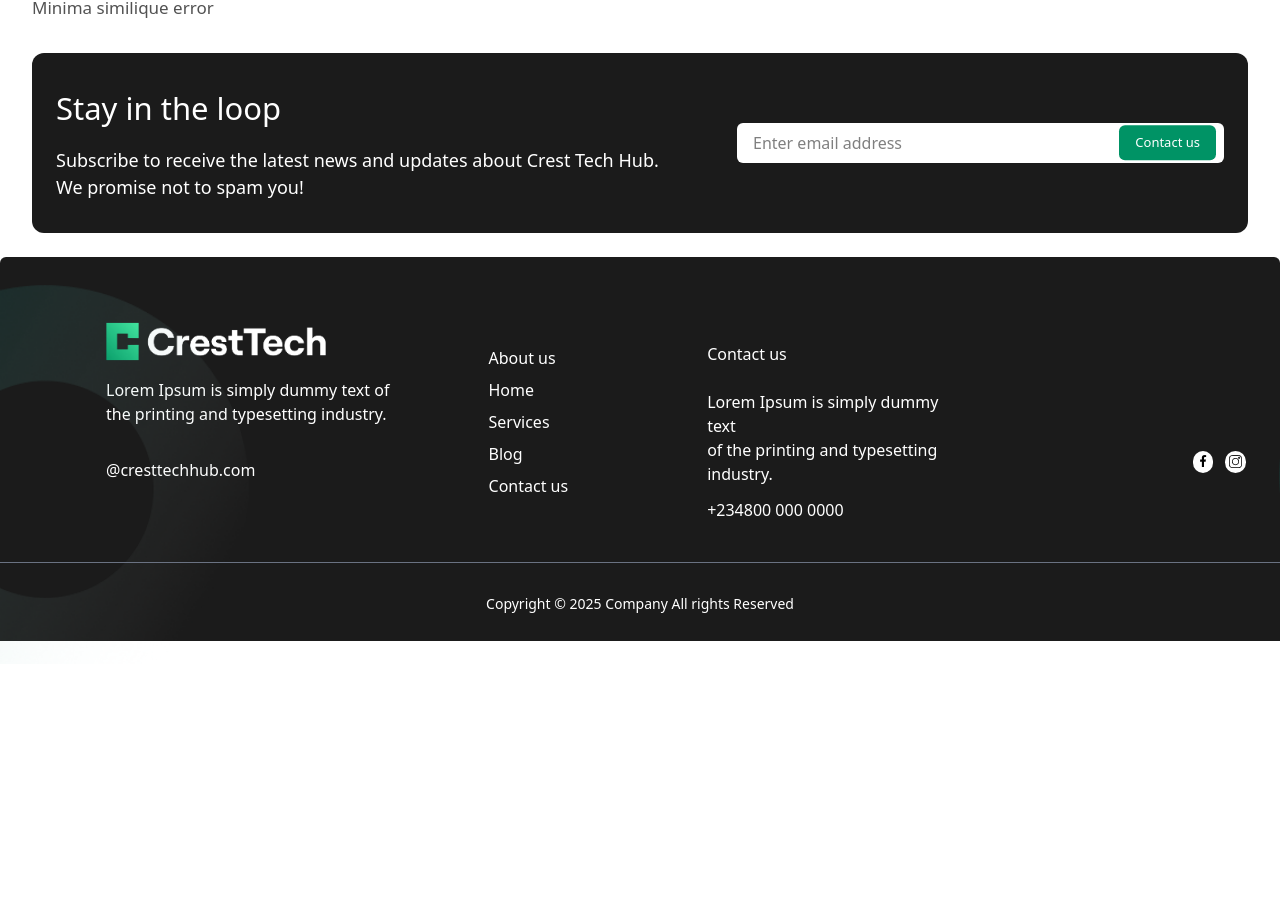
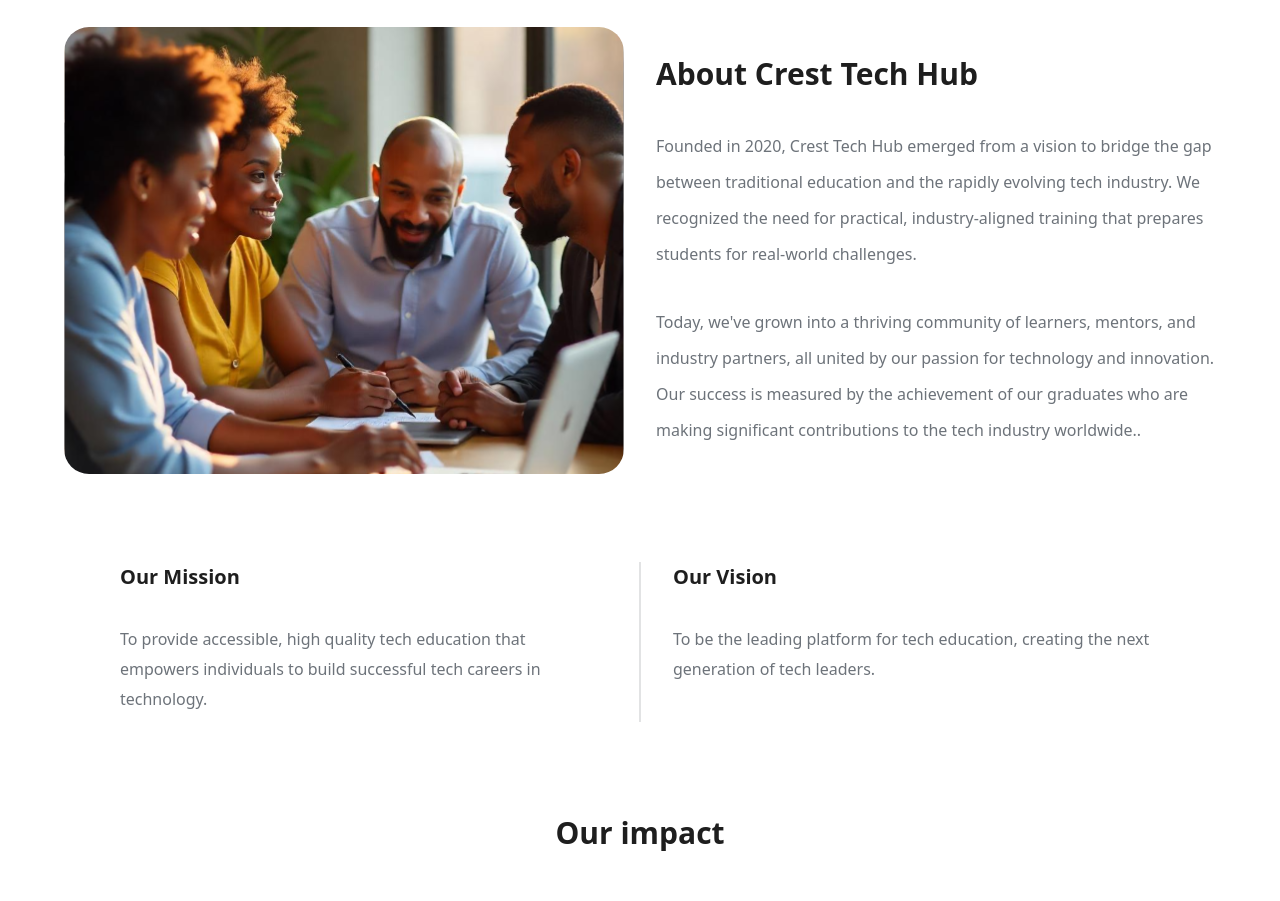
Before and after one commit to Cresttechhub/crestFrontend, a React (Vite) app: page /about in a window 1280 px wide. Shown: the part 141-1042 px from the top of the page. Before the commit the page ends 862 px from the top, so only its background shows below. Built offline with nearby package versions, Linux system fonts and the light colour scheme.

Commit message:
feat(about_page): create about page, including leadership team, core values, and impact sections

```diff
--- a/src/components/About/About.jsx
+++ b/src/components/About/About.jsx
@@ -76,13 +76,17 @@ const About = () => {
     <div className="px-16 py-6" ref={ref}>
       <div className="flex justify-between">
         <div className="w-full">
-          <img src={about_img} alt="About Crest Tech Hub" />
+          <img
+            src={about_img}
+            alt="about image"
+            className="w-[667px] h-[447px] rounded-[25px] object-cover"
+          />
         </div>
-        <div className="w-full flex flex-col justify-start">
+        <div className="w-full flex flex-col justify-start mt-6">
           <h1 className="text-[40px] text-[#1E1E1E] font-bold mb-8">
             About Crest Tech Hub
           </h1>
-          <div className="text-[#6D737A] text-2xl min-h-[120px] leading-relaxed">
+          <div className="text-[#6D737A] text-[16px] leading-[36px]">
             <AnimatePresence>
               <motion.p
                 key="paragraph1"
--- a/src/components/Choice/Choice.jsx
+++ b/src/components/Choice/Choice.jsx
@@ -43,7 +43,7 @@ const Choice = () => {
                 {feature.description}
               </p>
               {index < features.length - 1 && (
-                <div className="hidden lg:block absolute top-0 bottom-0 right-0 w-px bg-gray-300" />
+                <div className="hidden md:block absolute top-0 bottom-0 right-0 border border-[#6D737A] opacity-20"></div>
               )}
             </div>
           ))}
--- a/src/pages/About/About.jsx
+++ b/src/pages/About/About.jsx
@@ -1,7 +1,246 @@
 import React from "react";
+import about_img from "../../images/about_img.svg";
+import leaders from "../../images/leaders.svg";
+import { FaUserCheck } from "react-icons/fa";
+import { RiBuilding2Line, RiUserCommunityFill } from "react-icons/ri";
+import { LuGraduationCap } from "react-icons/lu";
+import { MdLightbulbOutline } from "react-icons/md";
+import { CiGlobe } from "react-icons/ci";
+import { TiSocialFacebook } from "react-icons/ti";
+import { FaTwitter, FaInstagram } from "react-icons/fa";
 
+const impacts = [
+  {
+    icon: <FaUserCheck className="text-green-600 text-3xl" />,
+    number: "5000+",
+    description: "Students Trained",
+  },
+  {
+    icon: <RiBuilding2Line className="text-green-600 text-3xl" />,
+    number: "200+",
+    description: "Partner Companies",
+  },
+
+  {
+    icon: <LuGraduationCap className="text-green-600 text-3xl" />,
+    number: "92%",
+    description: "Certification Earned",
+  },
+];
+const values = [
+  {
+    icon: <MdLightbulbOutline className="text-green-600 text-3xl" />,
+    title: "Innovation",
+    description:
+      "We embrace new technologies and teaching methods to provide cutting-edge education.",
+  },
+  {
+    icon: <RiUserCommunityFill className="text-green-600 text-3xl" />,
+    title: "Community",
+    description:
+      "We foster a supportive environment where students learn and grow together.",
+  },
+
+  {
+    icon: <CiGlobe className="text-green-600 text-3xl" />,
+    title: "Excellence",
+    description:
+      "We maintain high standards in our curriculum and student outcomes.",
+  },
+];
+
+const leadershipTeam = [
+  {
+    name: "Alexander Kate",
+    position: "Chief Executive Officer",
+    image: leaders,
+    facebook: "https://www.linkedin.com/in/fatimah-adebimpe-441b10145",
+    twitter: "https://www.linkedin.com/in/fatimah-adebimpe-441b10145",
+    instagram: "https://www.linkedin.com/in/fatimah-adebimpe-441b10145",
+  },
+  {
+    name: "Alexander Kate",
+    position: "Chief Executive Officer",
+    image: leaders,
+    facebook: "https://www.linkedin.com/in/fatimah-adebimpe-441b10145",
+    twitter: "https://www.linkedin.com/in/fatimah-adebimpe-441b10145",
+    instagram: "https://www.linkedin.com/in/fatimah-adebimpe-441b10145",
+  },
+  {
+    name: "Alexander Kate",
+    position: "Chief Executive Officer",
+    image: leaders,
+    facebook: "https://www.linkedin.com/in/fatimah-adebimpe-441b10145",
+    twitter: "https://www.linkedin.com/in/fatimah-adebimpe-441b10145",
+    instagram: "https://www.linkedin.com/in/fatimah-adebimpe-441b10145",
+  },
+  {
+    name: "Alexander Kate",
+    position: "Chief Executive Officer",
+    image: leaders,
+    facebook: "https://www.linkedin.com/in/fatimah-adebimpe-441b10145",
+    twitter: "https://www.linkedin.com/in/fatimah-adebimpe-441b10145",
+    instagram: "https://www.linkedin.com/in/fatimah-adebimpe-441b10145",
+  },
+];
 const About = () => {
-  return <div>I am about</div>;
+  return (
+    <div className="mt-36 ">
+      {/* about */}
+      <div className="px-16 py-6">
+        <div className="grid grid-cols-1 md:grid-cols-2 gap-8">
+          <div className="w-full">
+            <img
+              src={about_img}
+              alt="About Crest Tech Hub"
+              className="w-[667px] h-[447px] rounded-[25px] object-cover"
+            />
+          </div>
+          <div className="w-full flex flex-col justify-start mt-6">
+            <h1 className="text-[30px] text-[#1E1E1E] font-bold mb-8">
+              About Crest Tech Hub
+            </h1>
+            <div className="text-[#6D737A] text-[16px] leading-[36px]">
+              <p>
+                Founded in 2020, Crest Tech Hub emerged from a vision to bridge
+                the gap between traditional education and the rapidly evolving
+                tech industry. We recognized the need for practical,
+                industry-aligned training that prepares students for real-world
+                challenges.
+              </p>
+              <p className="mt-8">
+                Today, we've grown into a thriving community of learners,
+                mentors, and industry partners, all united by our passion for
+                technology and innovation. Our success is measured by the
+                achievement of our graduates who are making significant
+                contributions to the tech industry worldwide..
+              </p>
+            </div>
+          </div>
+        </div>
+      </div>
+
+      {/* mission & vision */}
+      <div className="mt-10 px-30 py-6">
+        <div className="flex justify-between">
+          <div className="w-full">
+            <h1 className="text-[#1E1E1E] text-[20px] font-bold mb-8">
+              Our Mission
+            </h1>
+            <p className="text-[#6D737A] text-[16px] leading-[30px] max-w-[537px]">
+              To provide accessible, high quality tech education that empowers
+              individuals to build successful tech careers in technology.
+            </p>
+          </div>
+          <div className="h-40 border border-[#6D737A] opacity-20 mx-8" />
+          <div className="w-full">
+            <h1 className="text-[#1E1E1E] text-[20px] font-bold mb-8">
+              Our Vision
+            </h1>
+            <p className="text-[#6D737A] text-[16px] leading-[30px] max-w-[537px]">
+              To be the leading platform for tech education, creating the next
+              generation of tech leaders.
+            </p>
+          </div>
+        </div>
+      </div>
+      {/* impact */}
+      <div className="mt-10 px-30 py-6">
+        <h2 className="text-[30px] text-[#1E1E1E] font-bold  text-center mb-12">
+          Our impact
+        </h2>
+        <div className="grid grid-cols-1 md:grid-cols-3 gap-16">
+          {impacts.map((impact, index) => (
+            <div key={index} className="flex flex-col items-start relative">
+              <div className="px-4 py-2 bg-[#E4FFF2] border border-[#00A665] rounded-[10px] mb-4">
+                {impact.icon}
+              </div>
+              <h3 className="text-[34px] font-bold  text-[#00A665]">
+                {impact.number}
+              </h3>
+              <p className="text-[#6D737A] mt-2 text-[16px]">
+                {impact.description}
+              </p>
+              {index < values.length - 1 && (
+                <div className="hidden md:block absolute top-0 bottom-0 right-0 border border-[#6D737A] opacity-20"></div>
+              )}
+            </div>
+          ))}
+        </div>
+      </div>
+      {/* core values */}
+      <div className="mt-10 px-30 py-6">
+        <h2 className="text-[30px] text-[#1E1E1E] font-bold  text-center mb-12">
+          Our Core Values
+        </h2>
+        <div className="grid grid-cols-1 md:grid-cols-3 gap-16">
+          {values.map((value, index) => (
+            <div key={index} className="flex flex-col items-start relative">
+              <div className="px-4 py-2 bg-[#E4FFF2] border border-[#00A665] rounded-[10px] mb-4">
+                {value.icon}
+              </div>
+              <h3 className="text-[34px] font-bold  text-[#00A665]">
+                {value.title}
+              </h3>
+              <p className="text-[#6D737A] mt-2 text-[16px] max-w-[342px]">
+                {value.description}
+              </p>
+              {index < values.length - 1 && (
+                <div className="hidden md:block absolute top-0 bottom-0 right-0 border border-[#6D737A] opacity-20"></div>
+              )}
+            </div>
+          ))}
+        </div>
+      </div>
+      {/* leadership team */}
+      <div className="mt-10 px-16 py-6">
+        <h1 className="text-[#1E1E1E] text-[30px] font-bold mb-8 text-center">
+          Our Leadership Team
+        </h1>
+        <div className="grid grid-cols-1 sm:grid-cols-2 lg:grid-cols-4 gap-8">
+          {leadershipTeam.map((leader, index) => (
+            <div key={index} className="flex flex-col space-y-3 items-center">
+              <img
+                src={leader.image}
+                alt={leader.name}
+                className="w-[261px] h-[247px] rounded-[20px] object-cover"
+              />
+              <h3 className="text-[20px] font-bold text-[#1E1E1E]">
+                {leader.name}
+              </h3>
+              <p className="text-[#6D737A] text-[16px]">{leader.position}</p>
+              <div className="flex space-x-3 text-[#00A665]">
+                <a
+                  href={leader.facebook}
+                  target="_blank"
+                  rel="noopener noreferrer"
+                  className="text-xl"
+                >
+                  <TiSocialFacebook />
+                </a>
+                <a
+                  href={leader.facebook}
+                  target="_blank"
+                  rel="noopener noreferrer"
+                  className="text-xl"
+                >
+                  <FaTwitter />
+                </a>
+                <a
+                  href={leader.facebook}
+                  target="_blank"
+                  rel="noopener noreferrer"
+                  className="text-xl"
+                >
+                  <FaInstagram />
+                </a>
+              </div>
+            </div>
+          ))}
+        </div>
+      </div>
+    </div>
+  );
 };
 
 export default About;
--- a/src/pages/Home/Hero.jsx
+++ b/src/pages/Home/Hero.jsx
@@ -98,7 +98,7 @@ const Hero = () => {
           <h1>Innovate.</h1>
         </div>
 
-        <p className="mt-4 text-[20px] text-[#6D737A] w-[596px]">
+        <p className="mt-4 text-[16px] text-[#6D737A] w-[596px]">
           Gain in-demand tech skills online with expert mentorship, hands-on
           projects, and real-world training. Join live classes, build a
           portfolio, connect with industry experts, and access internships-all
```
Also changed, not shown: 1 other file (tests, documents, lock files or other folders).
